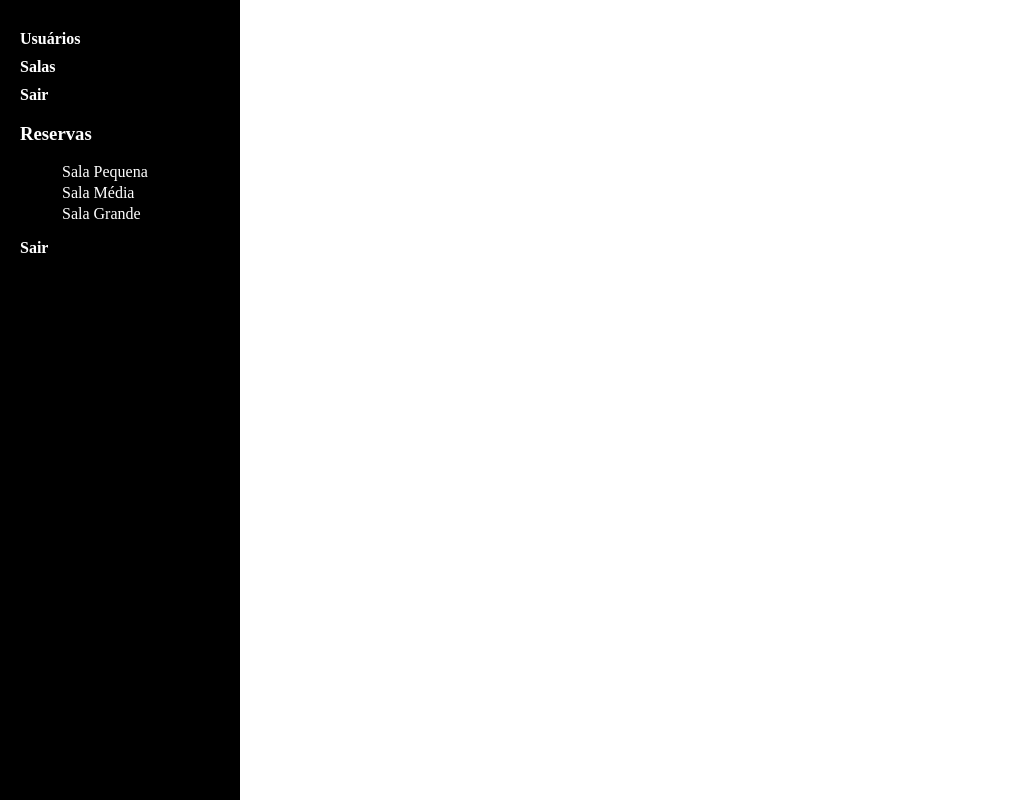
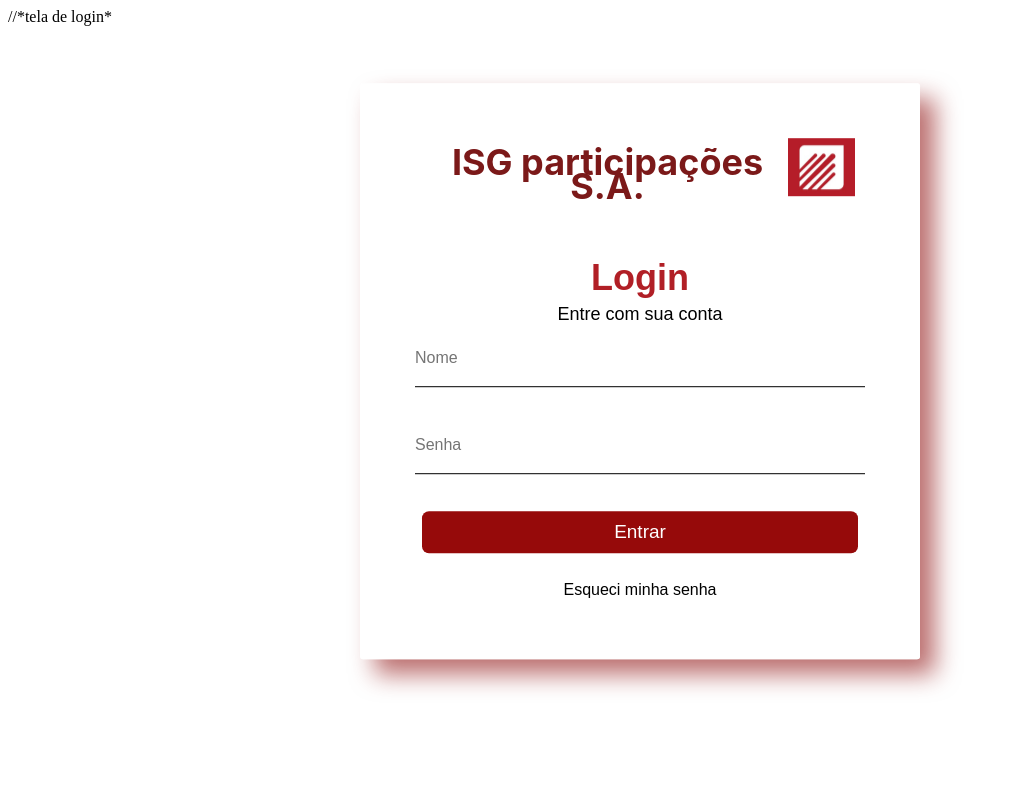
Before and after one commit to jonaite/tela-de-login-Angular, an Angular app: page / in a window 1280 px wide. Shown: the whole page, without its empty margins (0-1014 px from the left). Built offline with nearby package versions, Linux system fonts and the light colour scheme.

Commit message:
tela de login
tela de login

```diff
--- a/src/app/app.component.html
+++ b/src/app/app.component.html
@@ -1,3 +1,3 @@
+//*tela de login*
 
-
-<app-tela1></app-tela1>
+<app-login></app-login>
--- a/src/app/app.module.ts
+++ b/src/app/app.module.ts
@@ -1,16 +1,13 @@
 import { NgModule } from '@angular/core';
 import { BrowserModule } from '@angular/platform-browser';
-
 import { AppRoutingModule } from './app-routing.module';
 import { AppComponent } from './app.component';
 import { LoginComponent } from './login/login.component';
-import { Tela1Component } from './tela1/tela1.component';
 
 @NgModule({
   declarations: [
     AppComponent,
     LoginComponent,
-    Tela1Component
   ],
   imports: [
     BrowserModule,
--- a/src/app/tela1/tela1.component.css
+++ /dev/null
@@ -1,40 +0,0 @@
-
-/* estilo para o menu lateral */
-.sidebar {
-  position: fixed;
-  top: 0;
-  left: 0;
-  bottom: 0;
-  width: 200px;
-  background-color: #000000;
-  padding: 20px;
-}
-
-/* estilo para os subtítulos */
-.subtitle {
-  font-size: 16px;
-  font-weight: bold;
-  margin-top: 10px;
-  margin-bottom: 5px;
-}
-
-/* estilo para os itens de menu */
-.menu-item {
-  display: block;
-  margin-bottom: 3px;
-  text-decoration: none;
-  color: #ffffff;
-}
-
-.menu-item:hover {
-  background-color: #ffffff;
-}
-
-/* estilo para os submenus */
-.submenu {
-  margin-left: 2px;
-}
-.subtitle{
-
-color: #ffffff;
-}
--- a/src/app/tela1/tela1.component.html
+++ /dev/null
@@ -1,21 +0,0 @@
-
-<head>
-  <meta charset="UTF-8">
-  <title>Reserva</title>
-
-</head>
-<body>
-  <div class="sidebar">
-    <h5  class="subtitle">Usuários</h5>
-    <h5 class="subtitle">Salas</h5>
-    <h5 class="subtitle">Sair</h5>
-    <h3><a href="/reserva" class="menu-item">Reservas</a></h3>
-    <ul class="submenu">
-      <li><a href="/reserva/sala-pequena" class="menu-item">Sala Pequena</a></li>
-      <li><a href="/reserva/sala-media" class="menu-item">Sala Média</a></li>
-      <li><a href="/reserva/sala-grande" class="menu-item">Sala Grande</a></li>
-    </ul>
-    <h3 class="subtitle">Sair</h3>
-  </div>
-  <!-- conteúdo principal do seu aplicativo aqui -->
-</body>
```
Also changed, not shown: src/app/tela1/tela1.component.ts (deleted, +0 -10 lines), 1 other file (tests, documents, lock files or other folders).
